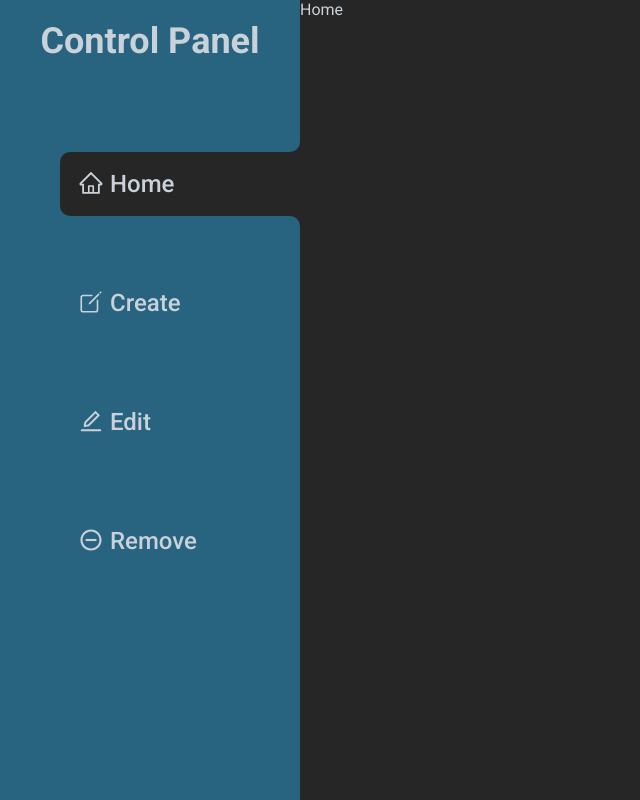
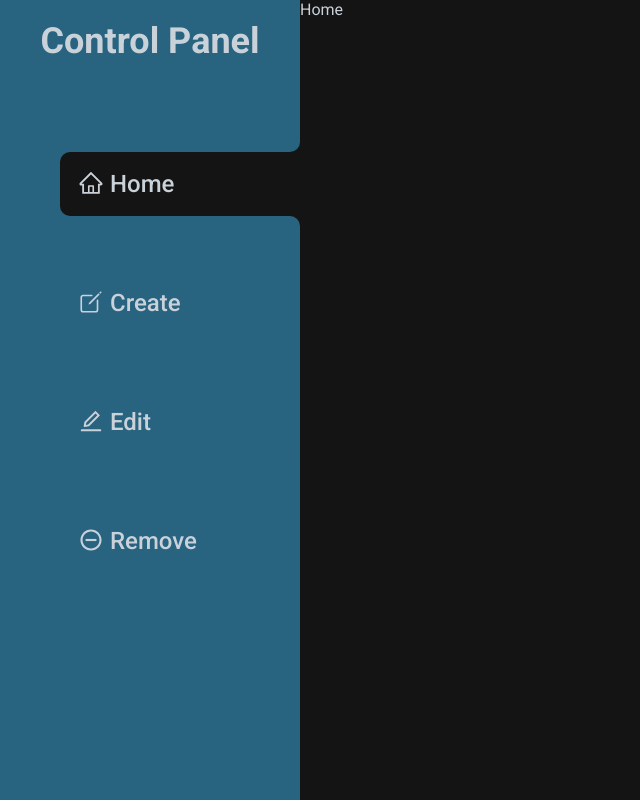
Before and after one commit to flpsoares/portfolio-panel, a React (Create React App) app: page / in a window 1280 px wide. Shown: the whole page, without its empty margins (0-640 px from the left). Built offline with nearby package versions, Linux system fonts and the light colour scheme.

Commit message:
style: changed dark-secondary to dark-primary

```diff
--- a/src/components/ButtonSideBar/style.ts
+++ b/src/components/ButtonSideBar/style.ts
@@ -28,7 +28,7 @@ export const Primary = styled.div<ButtonProps>`
   border-bottom-right-radius: 10px;
 
   background: ${(props) =>
-    props.isActive ? 'var(--dark-secondary)' : 'var(--primary)'};
+    props.isActive ? 'var(--dark-primary)' : 'var(--primary)'};
 
   position: relative;
   height: 10px;
@@ -39,9 +39,8 @@ export const Primary = styled.div<ButtonProps>`
     position: absolute;
     width: 100%;
     height: 100%;
-    /* background: var(--dark-secondary); */
     background: ${(props) =>
-      props.isActive ? 'var(--dark-secondary)' : 'var(--primary)'};
+      props.isActive ? 'var(--dark-primary)' : 'var(--primary)'};
     z-index: 4;
   }
 
@@ -57,7 +56,7 @@ export const Primary = styled.div<ButtonProps>`
 `
 export const Secondary = styled.div<ButtonProps>`
   background: ${(props) =>
-    props.isActive ? 'var(--dark-secondary)' : 'var(--primary)'};
+    props.isActive ? 'var(--dark-primary)' : 'var(--primary)'};
 
   display: flex;
   align-items: center;
@@ -79,7 +78,7 @@ export const Tertiary = styled.div<ButtonProps>`
     width: 100%;
     height: 100%;
     background: ${(props) =>
-      props.isActive ? 'var(--dark-secondary)' : 'var(--primary)'};
+      props.isActive ? 'var(--dark-primary)' : 'var(--primary)'};
     z-index: 4;
   }
 
--- a/src/styles/global.ts
+++ b/src/styles/global.ts
@@ -11,7 +11,7 @@ export default createGlobalStyle`
   }
 
   body {
-    background: var(--dark-secondary);
+    background: var(--dark-primary);
   }
 
   button, input {
```
